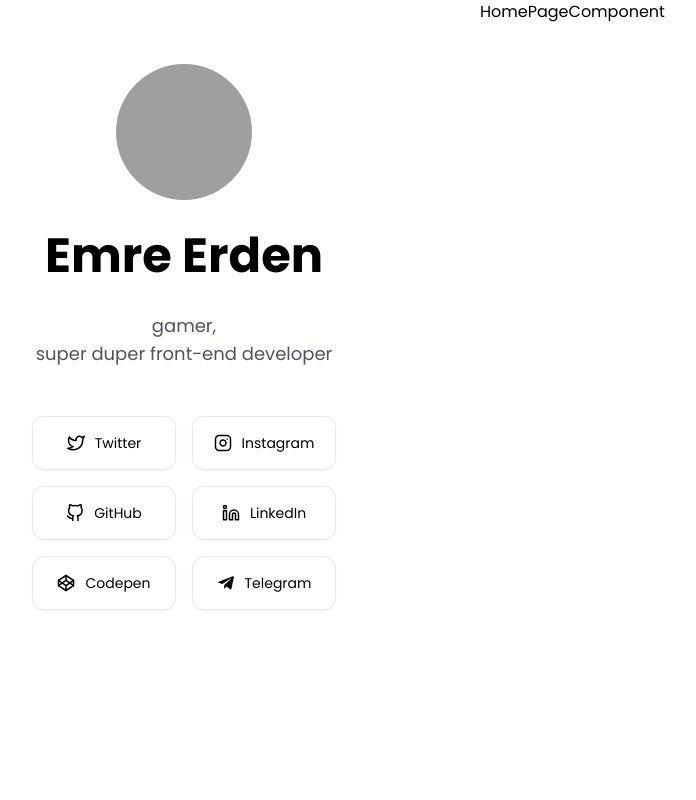
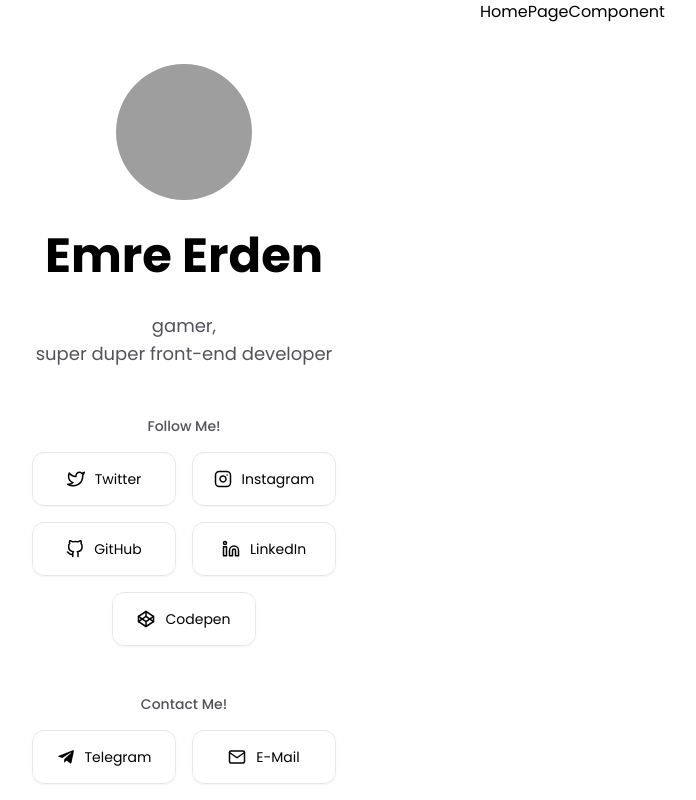
Before and after one commit to Wiazeph/NextJS-emreerden-dev, a Next.js app: page / in a window 1280 px wide. Shown: the whole page, without its empty margins (40-736 px from the left). Built offline with nearby package versions, Linux system fonts and the light colour scheme; grey boxes are pictures that could not be loaded.

Commit message:
create contact const

```diff
--- /dev/null
+++ b/src/components/layouts/side-bar/contact.tsx
@@ -0,0 +1,35 @@
+import React from 'react'
+import ContactLinks from '@/utils/consts/contact'
+
+type Props = {}
+
+const ContactComponent = (props: Props) => {
+  return (
+    <div className="Contact flex flex-col gap-y-4">
+      <div className="text-center font-medium text-sm text-zinc-600">
+        Contact Me!
+      </div>
+
+      <ul className="Contact-List flex flex-wrap justify-center gap-4">
+        {ContactLinks.map((contact, index) => (
+          <li key={index} className="w-36">
+            <a
+              href={contact.path}
+              target="_blank"
+              rel="noopener noreferrer"
+              className={`p-4 flex items-center justify-center gap-x-2.5 border rounded-xl shadow-sm ${
+                contact.bgColor
+              } ${'hover:' + contact.hoverColor}`}
+            >
+              <div className="text-lg">{contact.icon}</div>
+
+              <div className="text-sm">{contact.name}</div>
+            </a>
+          </li>
+        ))}
+      </ul>
+    </div>
+  )
+}
+
+export default ContactComponent
--- a/src/components/layouts/side-bar/index.tsx
+++ b/src/components/layouts/side-bar/index.tsx
@@ -1,6 +1,7 @@
 import React from 'react'
 import ProfileComponent from './profile'
 import SocialsComponent from './socials'
+import ContactComponent from './contact'
 
 type Props = {}
 
@@ -10,6 +11,8 @@ const SideBarComponent = (props: Props) => {
       <ProfileComponent />
 
       <SocialsComponent />
+
+      <ContactComponent />
     </div>
   )
 }
--- a/src/components/layouts/side-bar/socials.tsx
+++ b/src/components/layouts/side-bar/socials.tsx
@@ -5,7 +5,12 @@ type Props = {}
 
 const SocialsComponent = (props: Props) => {
   return (
-    <ul className="Socials flex flex-wrap justify-center gap-4">
+    <div className="Socials flex flex-col gap-y-4">
+      <div className="text-center font-medium text-sm text-zinc-600">
+        Follow Me!
+      </div>
+
+      <ul className="Socials-List flex flex-wrap justify-center gap-4">
         {SocialLinks.map((social, index) => (
           <li key={index} className="w-36">
             <a
@@ -23,6 +28,7 @@ const SocialsComponent = (props: Props) => {
           </li>
         ))}
       </ul>
+    </div>
   )
 }
 
--- /dev/null
+++ b/src/utils/consts/contact.js
@@ -0,0 +1,21 @@
+import { FiMail } from 'react-icons/fi'
+import { FaTelegramPlane } from 'react-icons/fa'
+
+const ContactLinks = [
+  {
+    name: 'Telegram',
+    path: 'https://t.me/Wiazeph',
+    bgColor: 'bg-blue-50',
+    hoverColor: 'bg-blue-100',
+    icon: <FaTelegramPlane />,
+  },
+  {
+    name: 'E-Mail',
+    path: 'mailto:emreerden@pm.me',
+    bgColor: 'bg-red-50',
+    hoverColor: 'bg-red-100',
+    icon: <FiMail />,
+  },
+]
+
+export default ContactLinks
--- a/src/utils/consts/socials.js
+++ b/src/utils/consts/socials.js
@@ -5,7 +5,6 @@ import {
   FiLinkedin,
   FiCodepen,
 } from 'react-icons/fi'
-import { FaTelegramPlane } from 'react-icons/fa'
 
 const SocialLinks = [
   {
@@ -43,13 +42,6 @@ const SocialLinks = [
     hoverColor: 'bg-stone-100',
     icon: <FiCodepen />,
   },
-  {
-    name: 'Telegram',
-    path: 'https://t.me/Wiazeph',
-    bgColor: 'bg-blue-50',
-    hoverColor: 'bg-blue-100',
-    icon: <FaTelegramPlane />,
-  },
 ]
 
 export default SocialLinks
```
Lines whose indentation alone changed are shown as unchanged.
